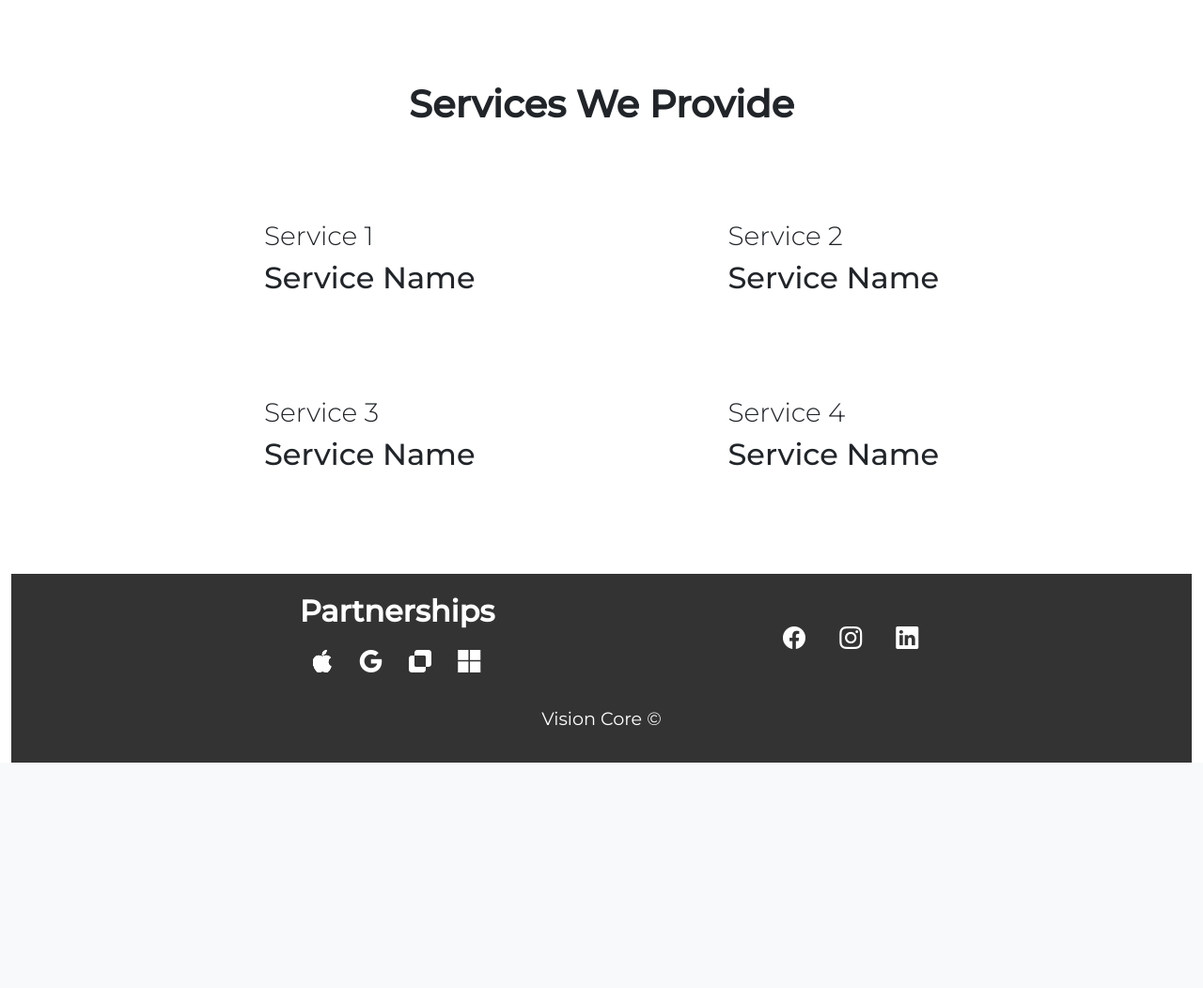
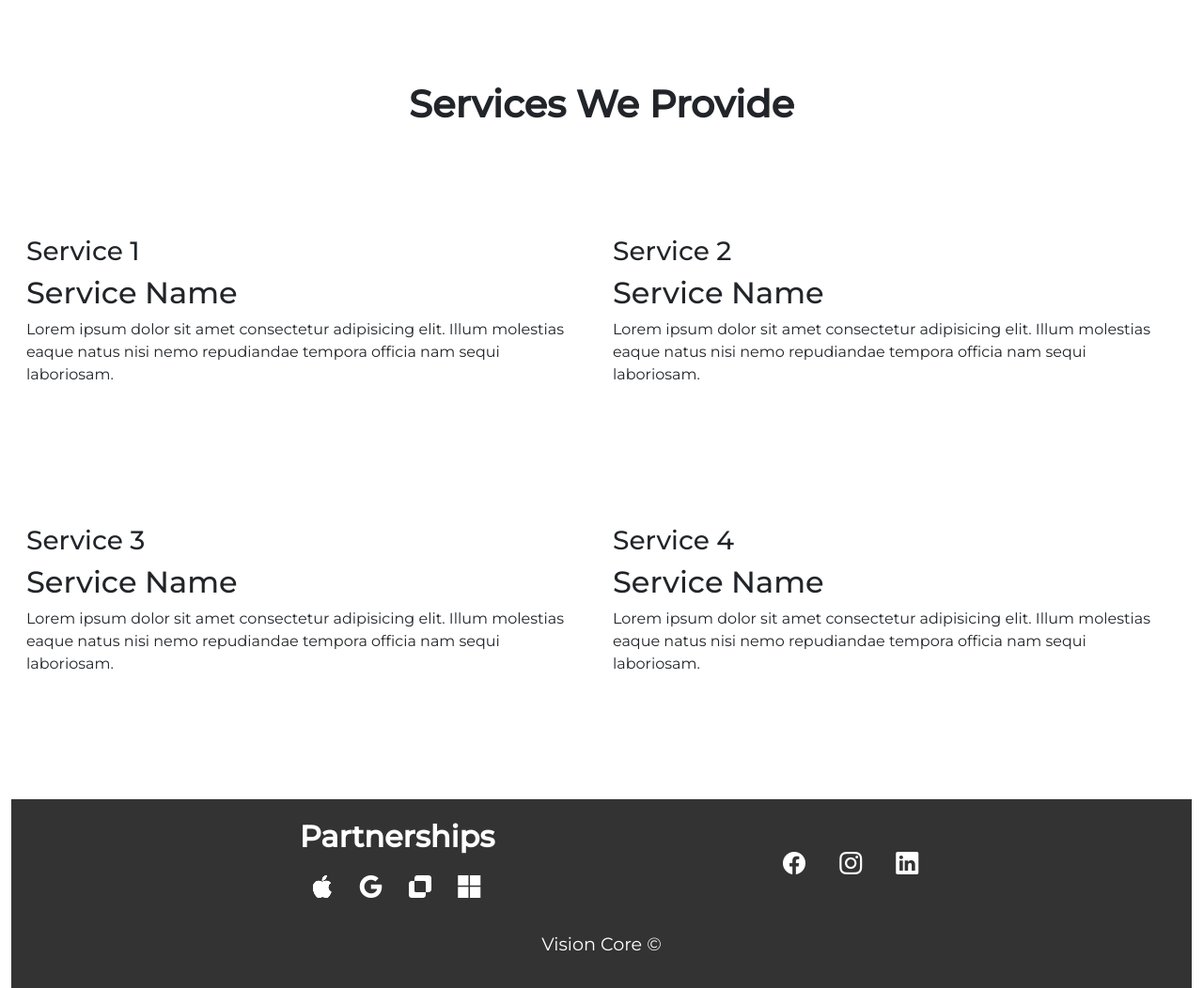
Before and after one commit to lgf2111/vision-core, a Flask app: page / in a window 1280 px wide. Shown: the part 727-1779 px from the top of the page at 94% size. Before the commit the page ends 1539 px from the top, so only its background shows below. Run offline with Flask 2, Linux system fonts and the light colour scheme; some libraries are stand-ins or nearby versions.

Commit message:
Added dummy text in using grid

```diff
--- a/static/styles/Global.css
+++ b/static/styles/Global.css
@@ -61,8 +61,8 @@ nav .container-fluid .collapse {
   display: -webkit-box;
   display: -ms-flexbox;
   display: flex;
-  -ms-flex-wrap: wrap;
-      flex-wrap: wrap;
+  -ms-flex-preferred-size: 100%;
+      flex-basis: 100%;
   -webkit-box-pack: space-evenly;
       -ms-flex-pack: space-evenly;
           justify-content: space-evenly;
@@ -70,10 +70,54 @@ nav .container-fluid .collapse {
       -ms-flex-align: center;
           align-items: center;
   margin-top: 100px;
+  -webkit-column-gap: 1.5em;
+          column-gap: 1.5em;
+  padding: 1em;
 }
 
-.services .service-content > * .service .service-no {
+.services .service-content > * .left-col .service,
+.services .service-content > * .right-col .service {
+  display: -ms-grid;
+  display: grid;
+      grid-template-areas: "s1 s2"
+ "s3 s4";
+  -ms-grid-columns: (auto)[2];
+      grid-template-columns: repeat(2, auto);
+  -ms-grid-rows: 1fr 1fr;
+      grid-template-rows: 1fr 1fr;
+}
+
+.services .service-content > * .left-col .service .service-no,
+.services .service-content > * .right-col .service .service-no {
   font-weight: lighter;
+}
+
+.services .service-content > * .left-col .s1,
+.services .service-content > * .right-col .s1 {
+  -ms-grid-row: 1;
+  -ms-grid-column: 1;
+  grid-area: s1;
+}
+
+.services .service-content > * .left-col .s2,
+.services .service-content > * .right-col .s2 {
+  -ms-grid-row: 1;
+  -ms-grid-column: 2;
+  grid-area: s2;
+}
+
+.services .service-content > * .left-col .s3,
+.services .service-content > * .right-col .s3 {
+  -ms-grid-row: 2;
+  -ms-grid-column: 1;
+  grid-area: s3;
+}
+
+.services .service-content > * .left-col .s4,
+.services .service-content > * .right-col .s4 {
+  -ms-grid-row: 2;
+  -ms-grid-column: 2;
+  grid-area: s4;
 }
 
 /*Design of the footer*/
--- a/static/styles/Global.scss
+++ b/static/styles/Global.scss
@@ -59,14 +59,42 @@ nav {
 
   .service-content > * {
     display: flex;
-    flex-wrap: wrap;
+    flex-basis: 100%;
     justify-content: space-evenly;
     align-items: center;
     margin-top: 100px;
+    column-gap: 1.5em;
+    padding: 1em;
 
-    .service {
-      .service-no {
-        font-weight: lighter;
+    .left-col,
+    .right-col {
+      .service {
+        display: grid;
+        grid-template-areas:
+          "s1 s2"
+          "s3 s4";
+        grid-template-columns: repeat(2, auto);
+        grid-template-rows: 1fr 1fr;
+
+        .service-no {
+          font-weight: lighter;
+        }
+      }
+
+      .s1 {
+        grid-area: s1;
+      }
+
+      .s2 {
+        grid-area: s2;
+      }
+
+      .s3 {
+        grid-area: s3;
+      }
+
+      .s4 {
+        grid-area: s4;
       }
     }
   }
--- a/templates/index.html
+++ b/templates/index.html
@@ -19,11 +19,13 @@
             <div class="service s1">
                 <h3 class="service-no">Service 1</h3>
                 <h2 class="service-name">Service Name</h2>
+                <p>Lorem ipsum dolor sit amet consectetur adipisicing elit. Illum molestias eaque natus nisi nemo repudiandae tempora officia nam sequi laboriosam.</p>
             </div><!--s1-->
 
             <div class="service s2">
                 <h3 class="service-no">Service 2</h3>
                 <h2 class="service-name">Service Name</h2>
+                <p>Lorem ipsum dolor sit amet consectetur adipisicing elit. Illum molestias eaque natus nisi nemo repudiandae tempora officia nam sequi laboriosam.</p>
             </div><!--s2-->
         </div><!--left-col-->
 
@@ -31,11 +33,13 @@
             <div class="service s3">
                 <h3 class="service-no">Service 3</h3>
                 <h2 class="service-name">Service Name</h2>
+                <p>Lorem ipsum dolor sit amet consectetur adipisicing elit. Illum molestias eaque natus nisi nemo repudiandae tempora officia nam sequi laboriosam.</p>
             </div><!--s3-->
 
             <div class="service s4">
                 <h3 class="service-no">Service 4</h3>
                 <h2 class="service-name">Service Name</h2>
+                <p>Lorem ipsum dolor sit amet consectetur adipisicing elit. Illum molestias eaque natus nisi nemo repudiandae tempora officia nam sequi laboriosam.</p>
             </div><!--s4-->
         </div><!--right-col-->
     </div><!--service content-->
```
Also changed, not shown: 1 other file.
